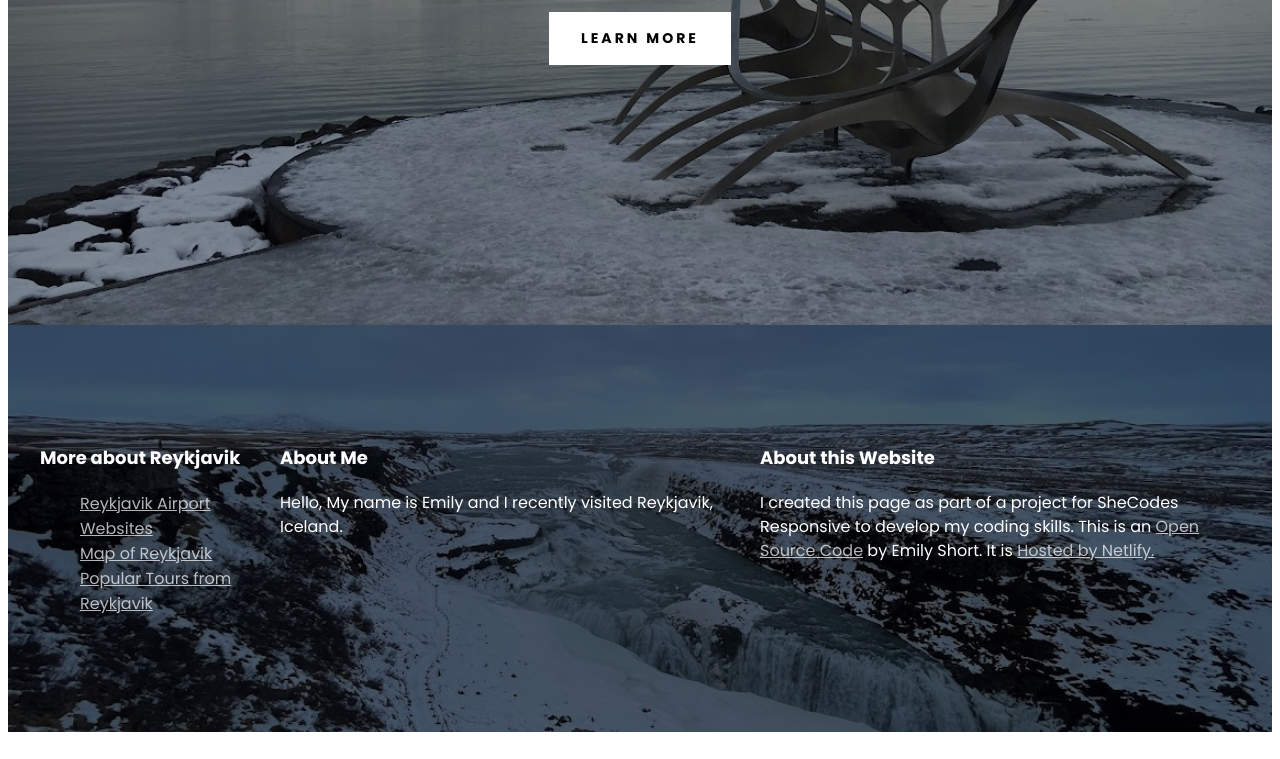
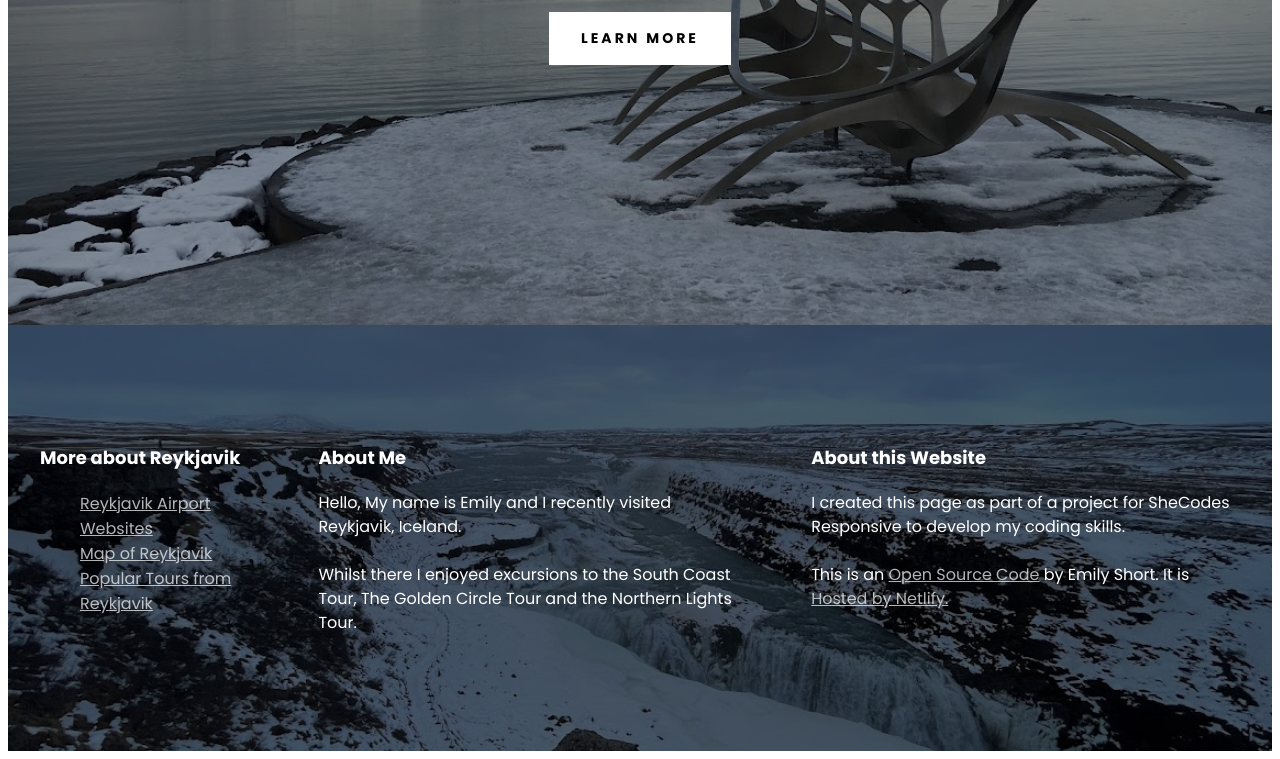
Before and after one commit to emijsho/sc-travel-project, a plain HTML site: page index.html in a window 1280 px wide. Shown: the part 540-1299 px from the top of the page. Drawn offline with Linux system fonts and the light colour scheme.

Commit message:
amended footer

```diff
--- a/index.html
+++ b/index.html
@@ -49,14 +49,19 @@
         <div>
           <h3>About Me</h3>
           <p>
-            Hello, My name is Emily and I recently visited Reykjavik, Iceland.
+            Hello, My name is Emily and I recently visited Reykjavik,
+            Iceland.<br /><br />
+            Whilst there I enjoyed excursions to the South Coast Tour, The
+            Golden Circle Tour and the Northern Lights Tour.
           </p>
         </div>
         <div>
           <h3>About this Website</h3>
           <p>
             I created this page as part of a project for SheCodes Responsive to
-            develop my coding skills. This is an
+            develop my coding skills.<br />
+            <br />
+            This is an
             <a href="https://github.com/emijsho/sc-travel-project"
               >Open Source Code</a
             >
--- a/src/style.css
+++ b/src/style.css
@@ -9,6 +9,7 @@ body {
 .grid {
   display: grid;
   grid-template-columns: 1fr 2fr 2fr;
+  grid-gap: 64px;
 }
 section {
   max-width: 1200px;
@@ -73,7 +74,6 @@ footer h3 {
 footer p {
   font-weight: 400;
   font-size: 16px;
-  margin-right: 20px;
   line-height: 24px;
 }
 footer li {
```
